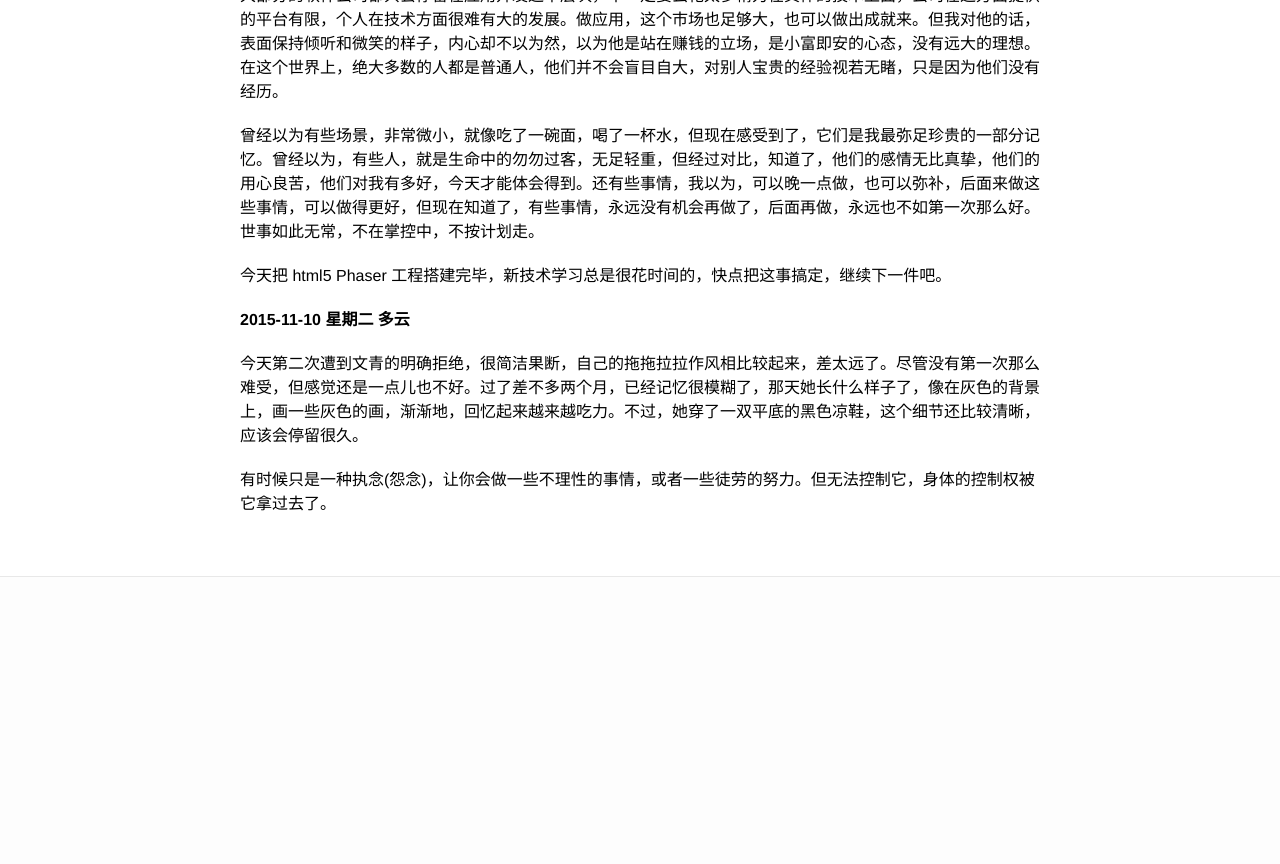
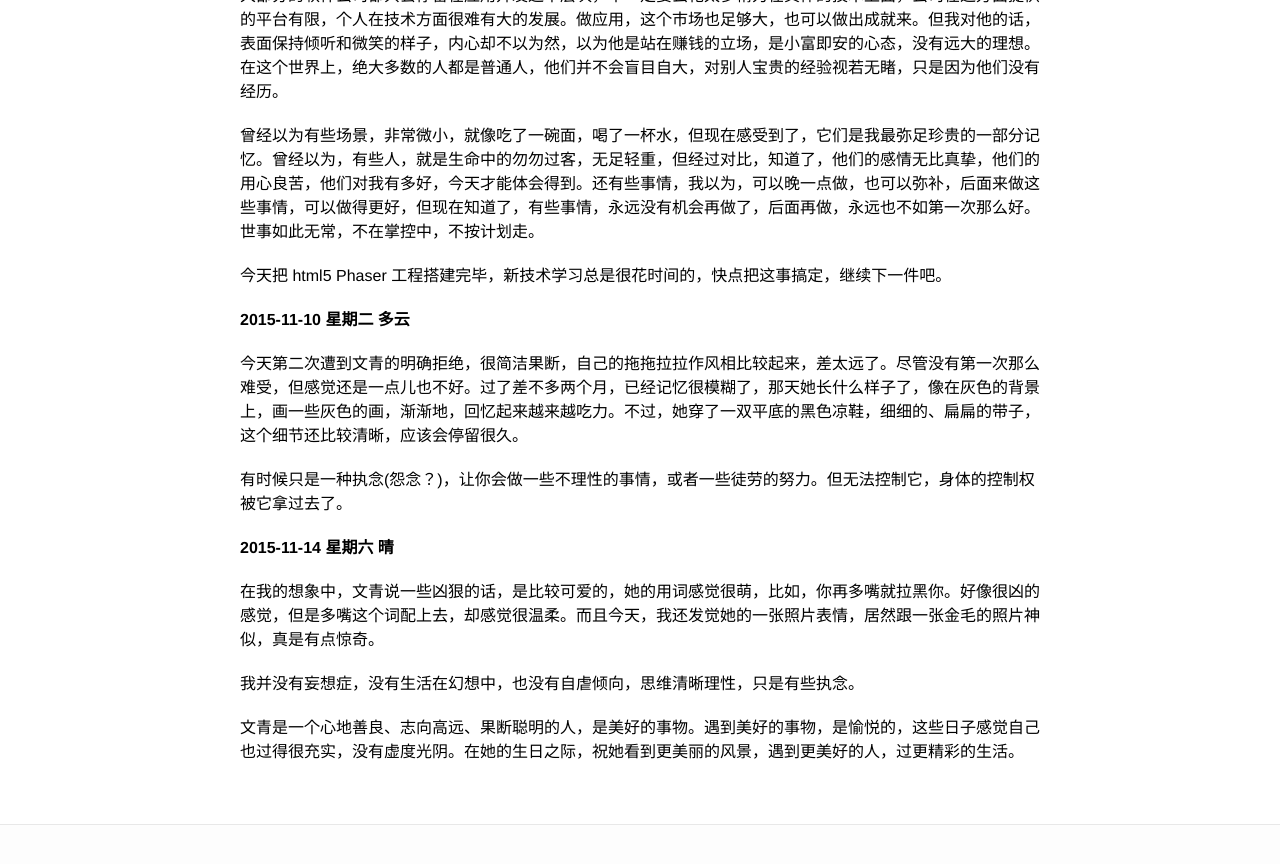
Before and after one commit to TanXuecheng/TanXuecheng.github.io, a Jekyll site: the page built from _posts/2015-10-22-development-diary.md, in a window 1280 px wide and 900 px high, scrolled down 4879 px. Shown: the top 864 px of the window. Built offline with Jekyll 4.4.1, drawn with Linux system fonts in a browser that asks for light colours; before the commit the page ends 5531 px from its top, so only the background shows below that.

Commit message:
the last update about app diary

```diff
--- a/_posts/2015-10-22-development-diary.md
+++ b/_posts/2015-10-22-development-diary.md
@@ -1,6 +1,6 @@
 ---
 layout: post
-title:  "App 开发日记"
+title:  "APP 开发日记"
 date:   2015-10-22 23:59:59
 categories: 时光
 ---
@@ -114,6 +114,14 @@ JS 在开始的时候，只花了几天的时候来设计，JS 之父也没有
 
 **2015-11-10 星期二 多云**
 
-今天第二次遭到文青的明确拒绝，很简洁果断，自己的拖拖拉拉作风相比较起来，差太远了。尽管没有第一次那么难受，但感觉还是一点儿也不好。过了差不多两个月，已经记忆很模糊了，那天她长什么样子了，像在灰色的背景上，画一些灰色的画，渐渐地，回忆起来越来越吃力。不过，她穿了一双平底的黑色凉鞋，这个细节还比较清晰，应该会停留很久。
+今天第二次遭到文青的明确拒绝，很简洁果断，自己的拖拖拉拉作风相比较起来，差太远了。尽管没有第一次那么难受，但感觉还是一点儿也不好。过了差不多两个月，已经记忆很模糊了，那天她长什么样子了，像在灰色的背景上，画一些灰色的画，渐渐地，回忆起来越来越吃力。不过，她穿了一双平底的黑色凉鞋，细细的、扁扁的带子，这个细节还比较清晰，应该会停留很久。
 
-有时候只是一种执念(怨念)，让你会做一些不理性的事情，或者一些徒劳的努力。但无法控制它，身体的控制权被它拿过去了。
+有时候只是一种执念(怨念？)，让你会做一些不理性的事情，或者一些徒劳的努力。但无法控制它，身体的控制权被它拿过去了。
+
+**2015-11-14 星期六 晴**
+
+在我的想象中，文青说一些凶狠的话，是比较可爱的，她的用词感觉很萌，比如，你再多嘴就拉黑你。好像很凶的感觉，但是多嘴这个词配上去，却感觉很温柔。而且今天，我还发觉她的一张照片表情，居然跟一张金毛的照片神似，真是有点惊奇。
+
+我并没有妄想症，没有生活在幻想中，也没有自虐倾向，思维清晰理性，只是有些执念。
+
+文青是一个心地善良、志向高远、果断聪明的人，是美好的事物。遇到美好的事物，是愉悦的，这些日子感觉自己也过得很充实，没有虚度光阴。在她的生日之际，祝她看到更美丽的风景，遇到更美好的人，过更精彩的生活。
```
